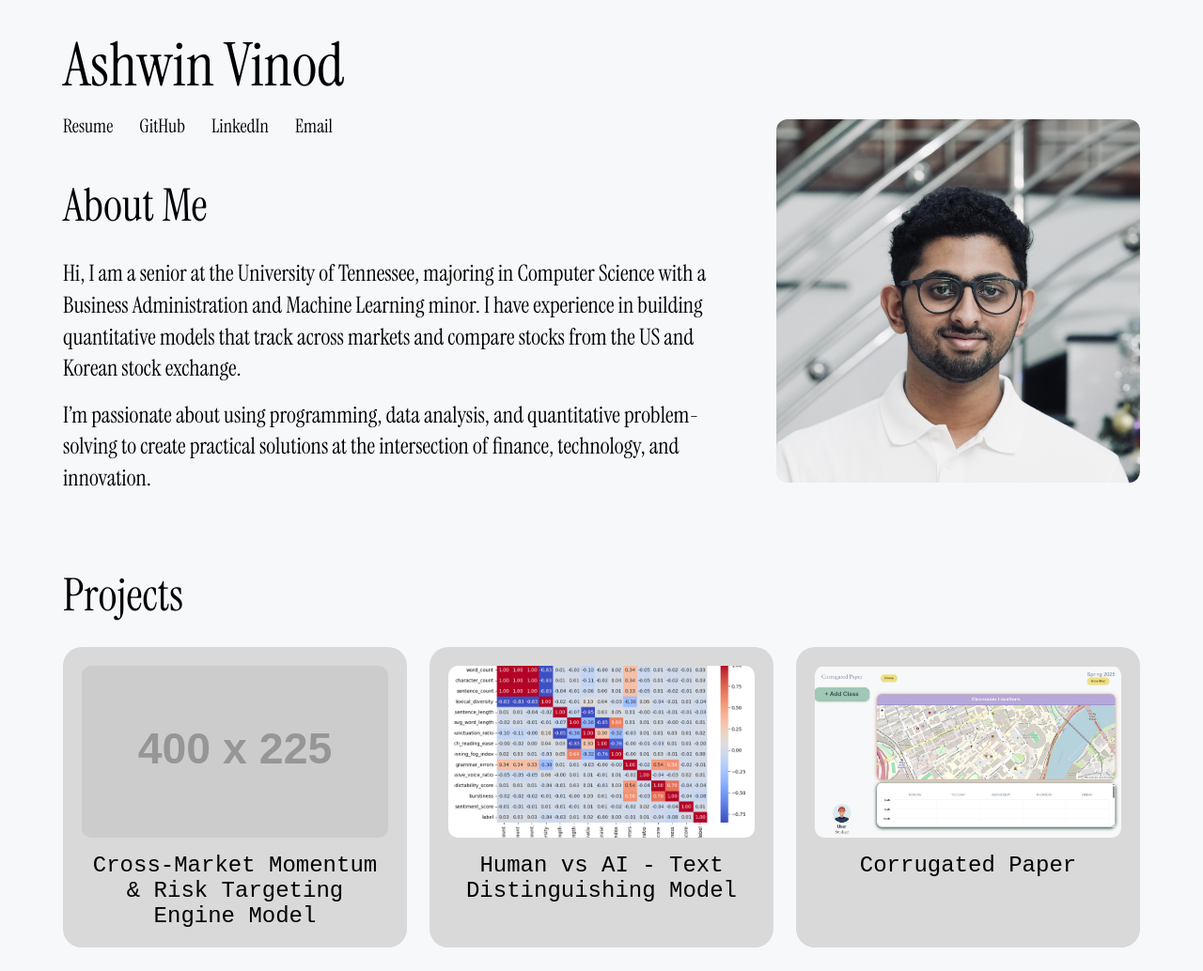
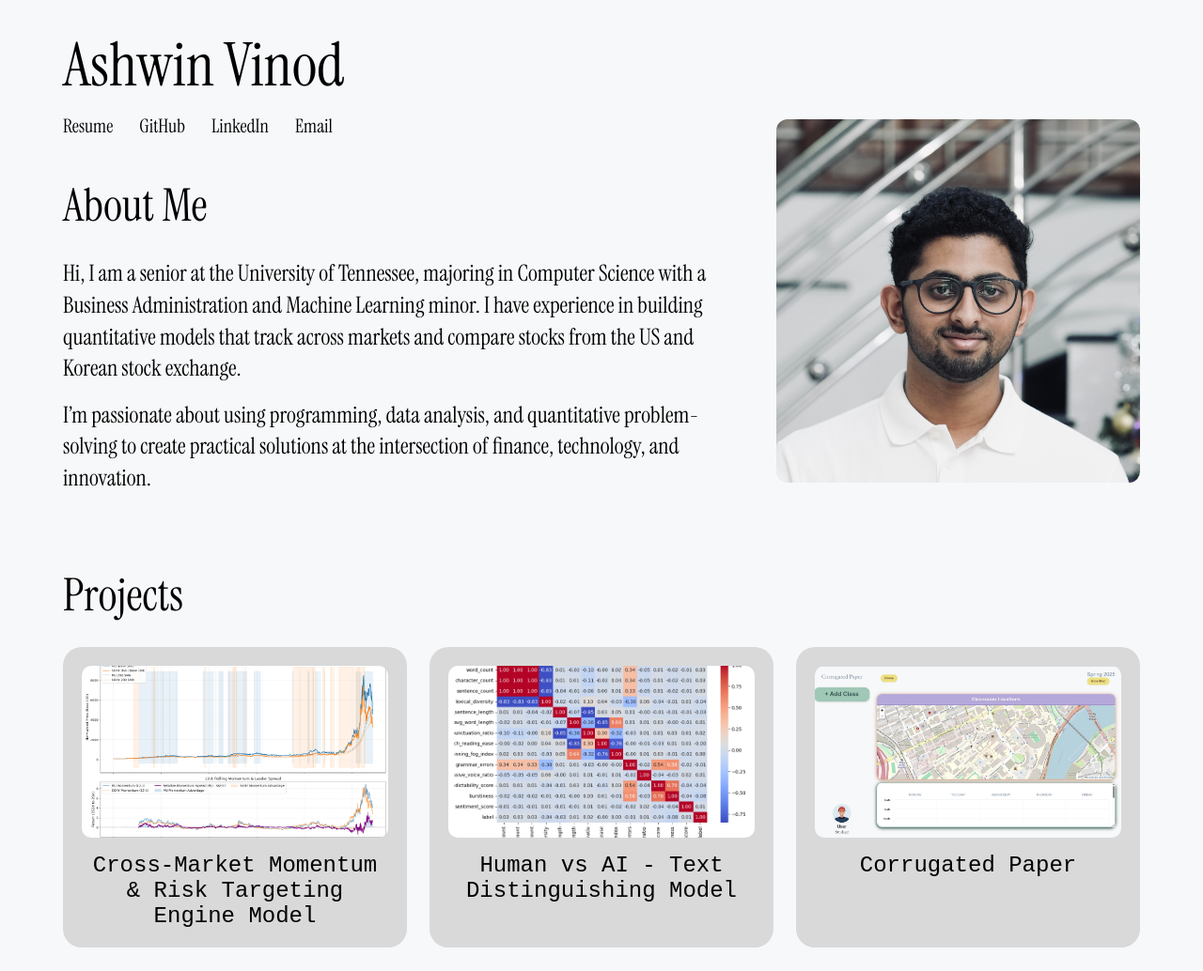
Before and after one commit to avinod1/avinod1.github.io, a plain HTML site: page index.html in a window 1280 px wide. Shown: the top 1034 px of the page at 94% size. Drawn offline with Linux system fonts and the light colour scheme; placeholder pictures from the web are drawn by us; a web font is replaced by a local one.

Commit message:
Add files via upload

```diff
--- a/index.html
+++ b/index.html
@@ -41,7 +41,7 @@
             <h2 class="projects-heading">Projects</h2>
             <div class="projects-container">
                 <a class="project-card" href="https://github.com/avinod1/Cross-Market-Semiconductor-Momentum-Strategy" target="_blank">
-                    <img src="https://placehold.co/400x225" alt="Cross-Market Momentum & Risk Targeting Engine Model" />
+                    <img src="Market Momentum.png" alt="Cross-Market Momentum & Risk Targeting Engine Model" />
                     <div class="project-title">Cross-Market Momentum & Risk Targeting Engine Model</div>
                 </a>
                 <a class="project-card" href="https://github.com/avinod1/Human-VS-AI" target="_blank">
```
Also changed, not shown: Market Momentum.png (added).
